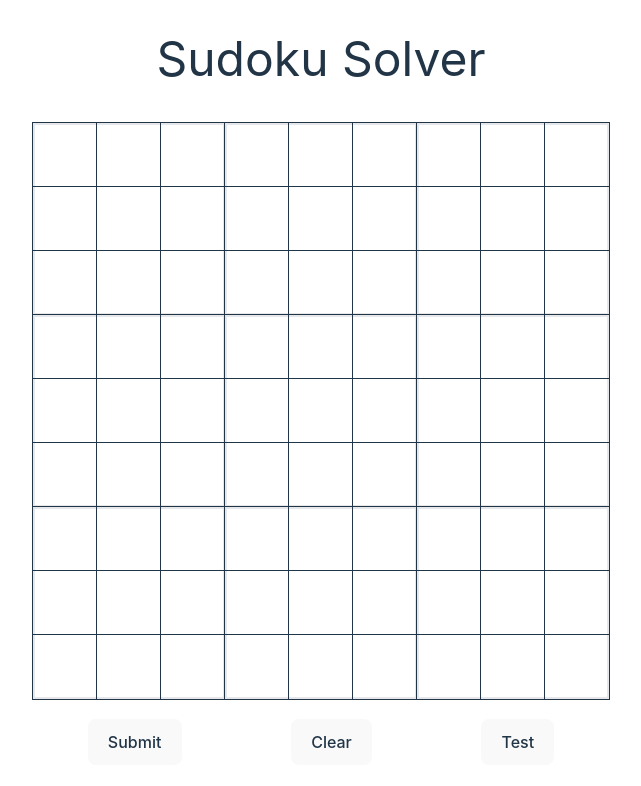
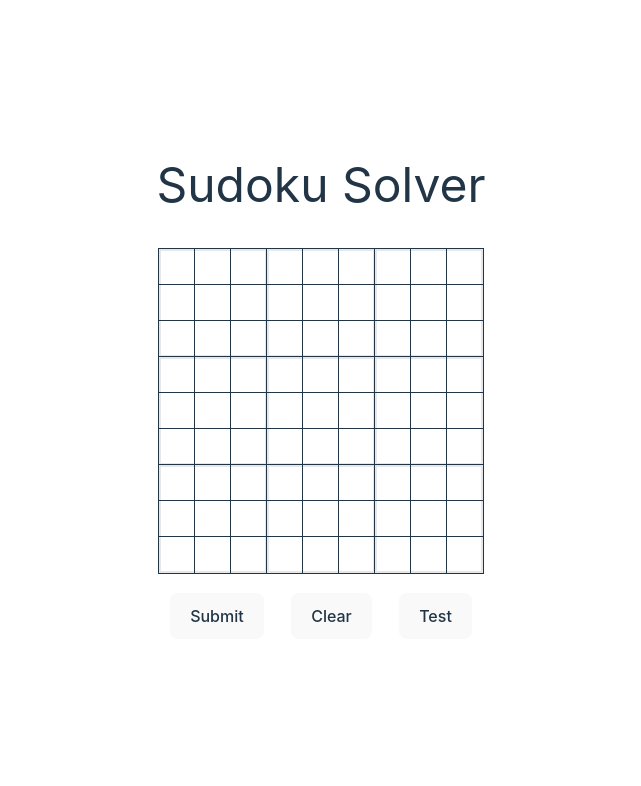
Before and after one commit to Hunter-Lanier/Sudoku_Vue, a Vue app: page / in a window 1280 px wide. Shown: the top 786 px of the page, without its empty margins (319-960 px from the left). Built offline with nearby package versions, Linux system fonts and the light colour scheme.

Commit message:
Update Grid.vue

```diff
--- a/src/components/Grid.vue
+++ b/src/components/Grid.vue
@@ -10,12 +10,21 @@
         :key="cellIndex"
         v-model="sudokuBoard[rowIndex][cellIndex]"
         :class="[
-          'grid-cell w-16 h-16 text-center text-2xl font-bold bg-gray outline outline-1 text',
+          'grid-cell gap-0 w-9 h-9 text-center text-1xl font-bold bg-gray outline outline-1 text box-border items-stretch',
           cellClass(rowIndex, cellIndex),
+          rowIndex === selectedRow ||
+          cellIndex === selectedCol ||
+          (selectedGroup &&
+            Math.floor(rowIndex / 3) === selectedGroup.row &&
+            Math.floor(cellIndex / 3) === selectedGroup.col)
+            ? 'bg-gray-700'
+            : '',
         ]"
         type="number"
         min="1"
         max="9"
+        @input="validateInput(rowIndex, cellIndex)"
+        @focus="selectCell(rowIndex, cellIndex)"
       />
     </div>
     <div class="mt-5 flex justify-around align-middle">
@@ -32,10 +41,38 @@ export default {
     return {
       sudokuBoard: Array.from({ length: 9 }, () => Array(9).fill("")),
       solvedBoard: Array.from({ length: 9 }, () => Array(9).fill("")),
+      selectedRow: null,
+      selectedCol: null,
+      selectedGroup: null,
     };
   },
   methods: {
+    selectCell(rowIndex, cellIndex) {
+      this.selectedRow = rowIndex;
+      this.selectedCol = cellIndex;
+      this.selectedGroup = {
+        row: Math.floor(rowIndex / 3),
+        col: Math.floor(cellIndex / 3),
+      };
+    },
+    validateInput(rowIndex, cellIndex) {
+      let value = this.sudokuBoard[rowIndex][cellIndex];
+      if (value < 0) {
+        this.sudokuBoard[rowIndex][cellIndex] = 1;
+      } else if (value > 9) {
+        this.sudokuBoard[rowIndex][cellIndex] = 9;
+      } else if (typeof value === "string" || value instanceof String) {
+        this.sudokuBoard[rowIndex][cellIndex] = parseInt(value.charAt(0));
+      }
+    },
     submitBoard() {
+      for (let row = 0; row < 9; row++) {
+        for (let col = 0; col < 9; col++) {
+          if (this.sudokuBoard[row][col] === "") {
+            this.sudokuBoard[row][col] = 0;
+          }
+        }
+      }
       const solve = (board) => {
         for (let row = 0; row < 9; row++) {
           for (let col = 0; col < 9; col++) {
```
